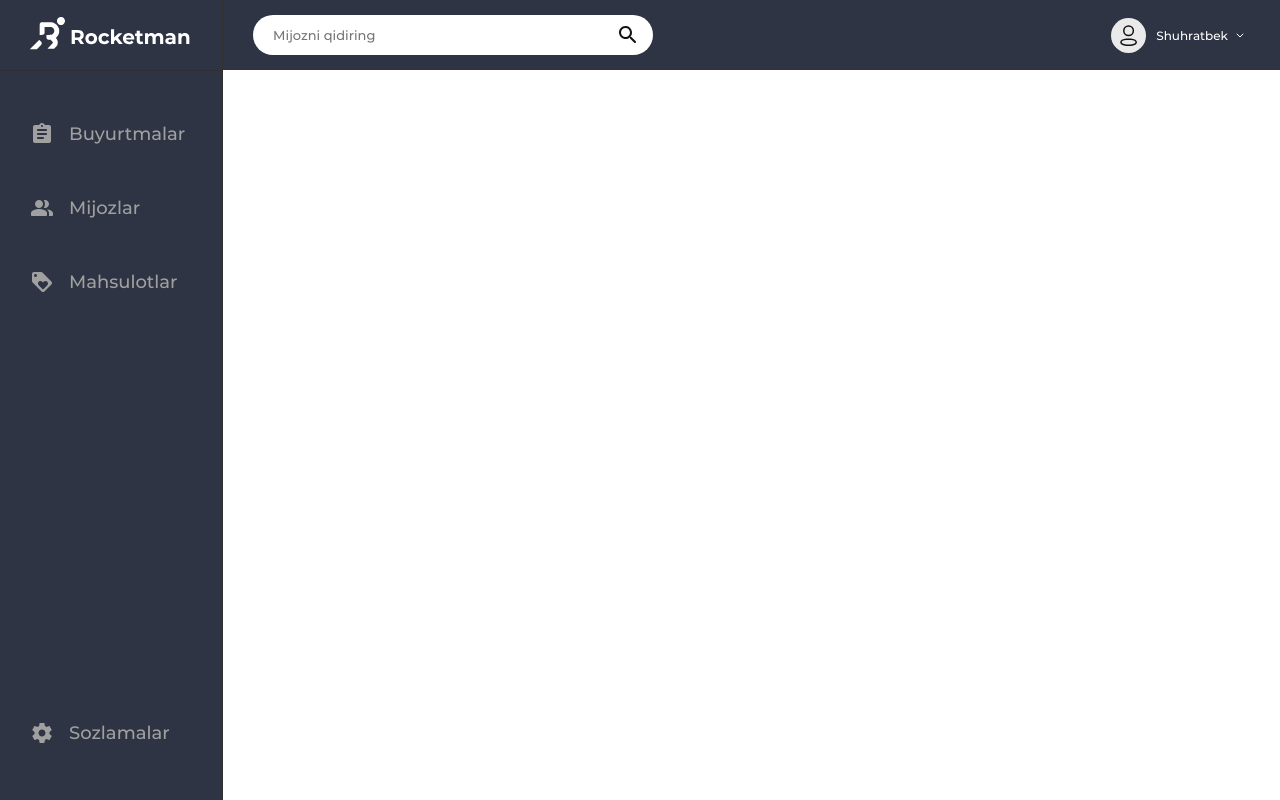
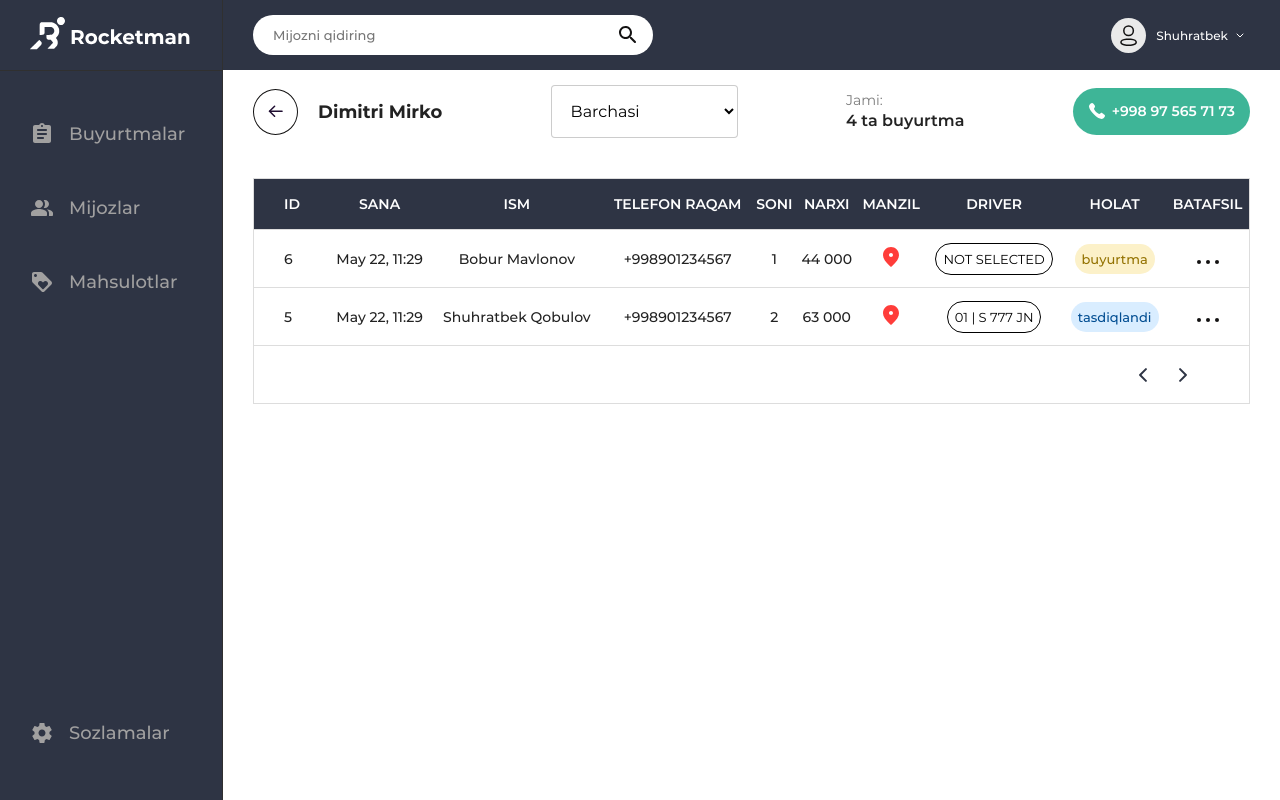
Before and after one commit to abdulqodir18/Rocketman, a React (Create React App) app: page /info in a window 1280 px wide. Both pictures are taken after typing "Sample", "Sample123" into the empty fields and a click on the button "Kirish". Built offline with nearby package versions, Linux system fonts and the light colour scheme.

Commit message:
add table to clients info page

```diff
--- a/src/components/ClientsInfo/ClientsInfo.js
+++ b/src/components/ClientsInfo/ClientsInfo.js
@@ -1,12 +1,23 @@
 import './ClientsInfo.scss';
+
 import Container from '../Container/Container';
 import { Link } from 'react-router-dom';
+import { useState } from "react"
 
-//Svg icons:
+import Table from "./../Table/Table.js"
+import AddDriverModal from "./../Orders/AddDriverModal";
+
 import ArrowLeft from '../Lib/Svgs/ArrowLeft';
 import Call from '../Lib/Svgs/Call';
+import LocationIcon from "./../Lib/Svgs/Location"
+import MoreDots from "./../Lib/Svgs/MoreDots"
 
 function ClientsInfo() {
+	const [modal, setModal] = useState(false)
+
+   const [prevBtnActive, setPrevBtnActive] = useState(false)
+   const [nextBtnActive, setNextBtnActive] = useState(false)
+
 	return (
 		<section className='clients-info'>
 			<Container>
@@ -40,6 +51,67 @@ function ClientsInfo() {
 						<Call className='clients-info__call-icon' /> +998 97 565 71 73
 					</a>
 				</div>
+
+				<Table>
+               <thead>
+                  <tr>
+                     <th colSpan="1">id</th>
+                     <th colSpan="1">sana</th>
+                     <th colSpan="1">ism</th>
+                     <th colSpan="1">telefon raqam</th>
+                     <th colSpan="1">soni</th>
+                     <th colSpan="1">narxi</th>
+                     <th colSpan="1">manzil</th>
+                     <th colSpan="1">driver</th>
+                     <th colSpan="1">holat</th>
+                     <th colSpan="1">batafsil</th>
+                  </tr>
+               </thead>
+
+               <tbody className="clients-table-body">
+                  <tr>
+                     <td colSpan="1">6</td>
+                     <td colSpan="1">May 22, 11:29</td>
+                     <td colSpan="1"><Link to="/:client-id">Bobur Mavlonov</Link></td>
+                     <td colSpan="1"><a href="tel:+998901234567">+998901234567</a></td>
+                     <td colSpan="1">1</td>
+                     <td colSpan="1">44 000</td>
+                     <td colSpan="1"><Link to="/:client-address"><LocationIcon /></Link></td>
+                     <td colSpan="1"><button onClick={() => setModal(true)} className="order-driver-btn">not selected</button></td>
+                     <td colSpan="1"> <button className="order-state order-initial">buyurtma</button></td>
+                     <td colSpan="1"><Link to="/:client-order"><MoreDots /></Link></td>
+                     </tr>
+                  <tr>
+                     <td colSpan="1">5</td>
+                     <td colSpan="1">May 22, 11:29</td>
+                     <td colSpan="1"><Link to="/:client-id">Shuhratbek Qobulov</Link></td>
+                     <td colSpan="1"><a href="tel:+998901234567">+998901234567</a></td>
+                     <td colSpan="1">2</td>
+                     <td colSpan="1">63 000</td>
+                     <td colSpan="1"><Link to="/:client-address"><LocationIcon /></Link></td>
+                     <td colSpan="1"><button className="order-driver-btn">01 | S 777 JN</button></td>
+                     <td colSpan="1"> <button className="order-state order-accepted">tasdiqlandi</button></td>
+                     <td colSpan="1"><Link to="/:client-order"><MoreDots /></Link></td>
+                  </tr>
+
+                  <tr>
+                  <td colSpan="10">
+                     <div className="prev-next">
+                     <button onClick={() => {
+                        setNextBtnActive(false)
+                        setPrevBtnActive(true)
+                     }} className={prevBtnActive ?  "prev-next-btn prev-btn-active " : "prev-next-btn"}   aria-label="prev"></button>
+                     <button onClick={() => {
+                        setNextBtnActive(true)
+                        setPrevBtnActive(false)
+                     }} className={nextBtnActive ? "prev-next-btn next-btn next-btn-active" : "prev-next-btn    next-btn"} aria-label="next"></button>
+                     </div>
+                  </td>
+              </tr>
+               </tbody>
+            </Table>
+
+			{modal &&  <AddDriverModal modal={modal} setModal={setModal} />}
 			</Container>
 		</section>
 	);
--- a/src/components/ClientsInfo/ClientsInfo.scss
+++ b/src/components/ClientsInfo/ClientsInfo.scss
@@ -4,7 +4,7 @@
 	align-items: center;
 	justify-content: space-between;
 	white-space: nowrap;
-	margin-bottom: 30px;
+	margin-bottom: 40px;
 }
 
 .clients-info__author {
--- a/src/components/Orders/AddDriverModal.js
+++ b/src/components/Orders/AddDriverModal.js
@@ -14,7 +14,7 @@ function AddDriverModal({modal, setModal}) {
                 <h2 className="modal-drivers-title">Tahrirlash</h2>
                 <button onClick={() => setModal(false)} className="close-drivers-btn"><Close /></button>
 
-                <form>
+                <form method="POST" action=''>
                 <div className="order-drivers-list">
                     <input className="order-drivers-radio" type="radio" id="johndoe" name="order-driver" value="johndoe" required/>
                     <label className="order-drivers-item" for="johndoe">
--- a/src/screens/Home/Home.js
+++ b/src/screens/Home/Home.js
@@ -6,6 +6,8 @@ import Orders from '../../components/Orders/Orders'
 import Clients from '../../components/Clients/Clients'
 import Products from '../Products/Products'
 import Settings from '../../components/Settings/Settings'
+
+import ClientsInfo from '../../components/ClientsInfo/ClientsInfo'
 
 function Home() {
    return (
@@ -17,6 +19,7 @@ function Home() {
                <Private path="/clients" component={Clients} />
                <Private path="/products" component={Products} />
                <Private path="/settings" component={Settings} />
+               <Private path="/info" component={ClientsInfo} />
             </Switch>
          </div>
       </div>
```
